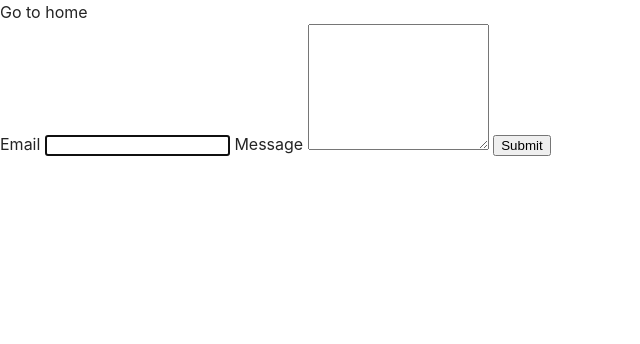
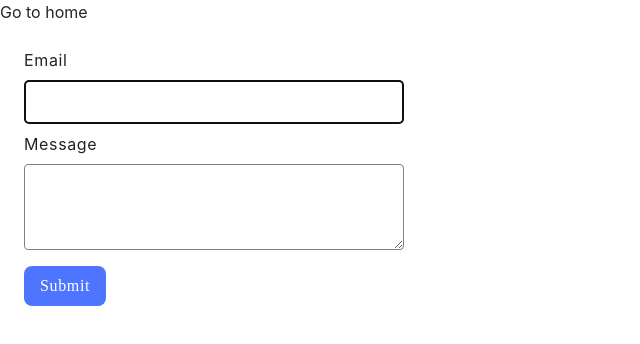
Before and after one commit to serg444s/goit-js-hw-09, a website built with Vite: page src/2-form.html in a window 1280 px wide. Shown: the whole page, without its empty margins (0-640 px from the left). Built offline with nearby package versions, Linux system fonts and the light colour scheme.

Commit message:
form submit

```diff
--- a/src/css/styles.css
+++ b/src/css/styles.css
@@ -58,3 +58,56 @@ body {
   max-width: 1112px;
   max-height: 640px;
 }
+
+.feedback-form {
+  padding: 24px;
+}
+
+label {
+  display: flex;
+  flex-direction: column;
+  letter-spacing: 0.04em;
+}
+
+input,
+textarea {
+  width: 360px;
+  height: 40px;
+  margin-top: 8px;
+  margin-bottom: 8px;
+  border-radius: 4px;
+  border: 1px solid #808080;
+  color: #2e2f42;
+  font-size: 16px;
+  line-height: 1.5;
+  letter-spacing: 0.02em;
+  padding-left: 16px;
+}
+
+input,
+textarea:hover {
+  border: 1px solid #000;
+}
+
+textarea {
+  height: 80px;
+}
+
+button {
+  font-family: Montserrat;
+  font-size: 16px;
+  font-weight: 500;
+  line-height: 1.5;
+  letter-spacing: 0.04em;
+  padding: 8px 16px;
+  border-radius: 8px;
+  background-color: #4e75ff;
+  margin-top: 8px;
+  color: #fff;
+  border: none;
+  cursor: pointer;
+}
+
+button:hover {
+  background: #6c8cff;
+}
--- a/src/js/2-form.js
+++ b/src/js/2-form.js
@@ -1,29 +1,29 @@
-const form = document.querySelector('.feedback-form');
-const textarea = form.elements.message;
-const email = form.elements.email;
+const userForm = document.querySelector('.feedback-form');
 const localStorageKey = 'feedback-form-stat';
+const userTextarea = userForm.elements.message;
+const userEmail = userForm.elements.email;
 
-textarea.value = localStorage.getItem(localStorageKey.message) ?? '';
-email.value = localStorage.getItem(localStorageKey.email) ?? '';
+userForm.addEventListener('input', onFormInput);
 
-form.addEventListener('input', event => {
-  localStorage.setItem(
-    localStorageKey.email,
-    event.currentTarget.elements.email.value
-  );
-  localStorage.setItem(
-    localStorageKey.message,
-    event.currentTarget.elements.message.value
-  );
-});
+function onFormInput(event) {
+  const result = {
+    email: userEmail.value.trim(),
+    message: userTextarea.value.trim(),
+  };
+  localStorage.setItem(localStorageKey, JSON.stringify(result));
+}
 
-console.log(localStorage);
+const parselResult = JSON.parse(localStorage.getItem(localStorageKey));
+userEmail.value = parselResult.email ?? '';
+userTextarea.value = parselResult.message ?? '';
 
-form.addEventListener('submit', event => {
-  if (textarea.value && email.value) {
-    event.preventDefault();
-    console.log(localStorageKey);
+userForm.addEventListener('submit', onFormSubmit);
+
+function onFormSubmit(event) {
+  event.preventDefault();
+  if (userTextarea.value && userEmail.value) {
+    console.log(JSON.parse(localStorage.getItem(localStorageKey)));
     localStorage.removeItem(localStorageKey);
-    form.reset();
+    userForm.reset();
   }
-});
+}
```
